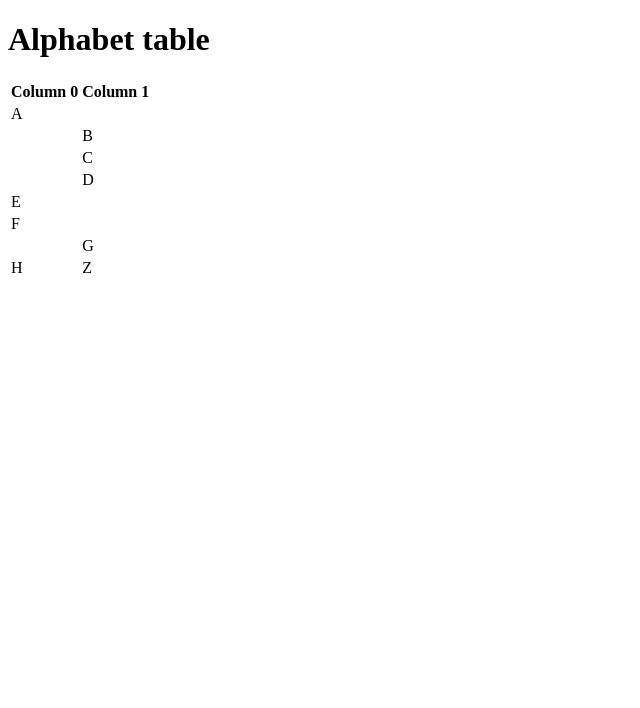
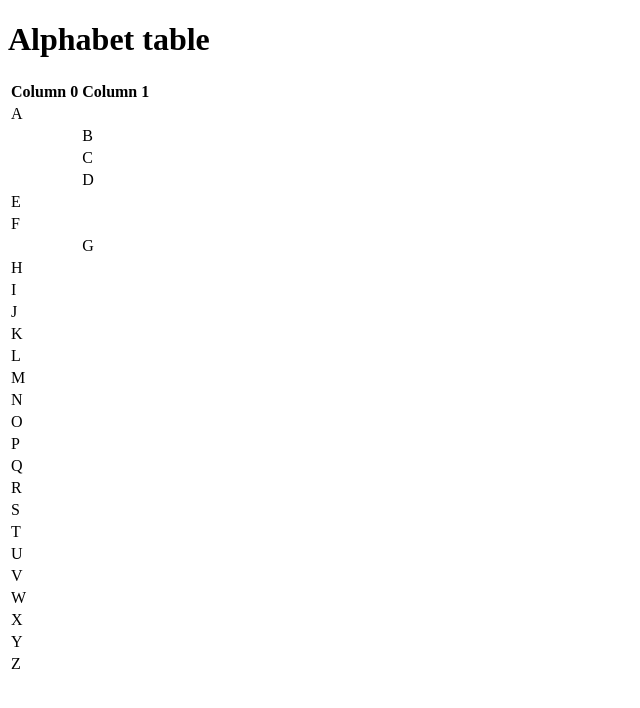
Before and after one commit to comp426-2022-spring/a00-ZheyuHuang, a website: page index.html in a window 1280 px wide. Shown: the whole page, without its empty margins (0-640 px from the left). Drawn offline with Linux system fonts and the light colour scheme.

Commit message:
checkpoint

```diff
--- a/index.html
+++ b/index.html
@@ -37,7 +37,61 @@
     					<td></td><td>G</td>
   					</tr>
   					<tr>
-    					<td>H</td><td>Z</td>
+    					<td>H</td><td></td>
+  					</tr>
+                      <tr>
+    					<td>I</td><td></td>
+  					</tr>
+                      <tr>
+    					<td>J</td><td></td>
+  					</tr>
+                      <tr>
+    					<td>K</td><td></td>
+  					</tr>
+                      <tr>
+    					<td>L</td><td></td>
+  					</tr>
+                      <tr>
+    					<td>M</td><td></td>
+  					</tr>
+                      <tr>
+    					<td>N</td><td></td>
+  					</tr>
+                      <tr>
+    					<td>O</td><td></td>
+  					</tr>
+                      <tr>
+    					<td>P</td><td></td>
+  					</tr>
+                      <tr>
+    					<td>Q</td><td></td>
+  					</tr>
+                      <tr>
+    					<td>R</td><td></td>
+  					</tr>
+                      <tr>
+    					<td>S</td><td></td>
+  					</tr>
+                      <tr>
+    					<td>T</td><td></td>
+  					</tr>
+                      <tr>
+    					<td>U</td><td></td>
+  					</tr>
+                      <tr>
+    					<td>V</td><td></td>
+  					</tr>
+                      <tr>
+    					<td>W</td><td></td>
+  					</tr>
+                      <tr>
+    					<td>X</td><td></td>
+  					</tr>
+                      <tr>
+    					<td>Y</td><td></td>
+  					</tr>
+                      <tr>
+    					<td>Z</td><td></td>
   					</tr>
 				</tbody>
 			</table>
```
